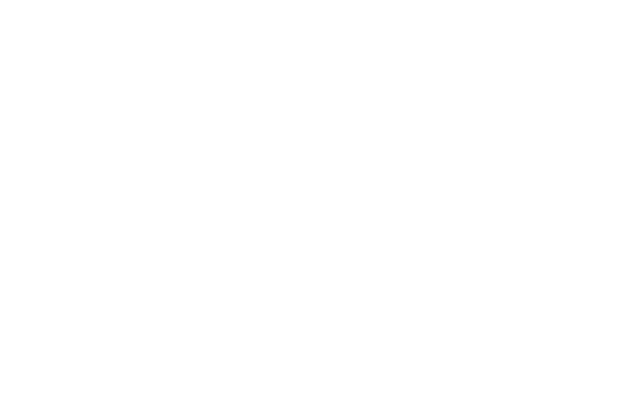
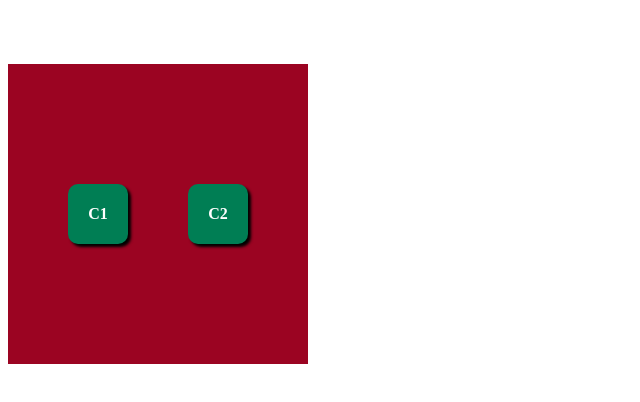
Before and after one commit to Juskowiiak/bora, a plain HTML site: page index.html in a window 1280 px wide. Shown: the whole page, without its empty margins (0-640 px from the left). Drawn offline with Linux system fonts and the light colour scheme.

Commit message:
style das boxs add

```diff
--- a/index.html
+++ b/index.html
@@ -7,5 +7,10 @@
     <link rel="stylesheet" href="style.css" />
     <title>Document</title>
   </head>
-  <body></body>
+  <body>
+    <div class="box">
+      <div class="caixa">C1</div>
+      <div class="caixa">C2</div>
+    </div>
+  </body>
 </html>
--- a/style.css
+++ b/style.css
@@ -0,0 +1,21 @@
+.box {
+  margin-top: 4rem;
+  width: 300px;
+  height: 300px;
+  display: flex;
+  align-items: center;
+  justify-content: space-evenly;
+  background-color: rgb(155, 4, 34);
+}
+.box .caixa {
+  width: 60px;
+  height: 60px;
+  border-radius: 10px;
+  display: flex;
+  justify-content: center;
+  align-items: center;
+  background-color: rgb(0, 126, 84);
+  color: #fff;
+  font-weight: bold;
+  box-shadow: 3px 3px 3px #000;
+}
```
